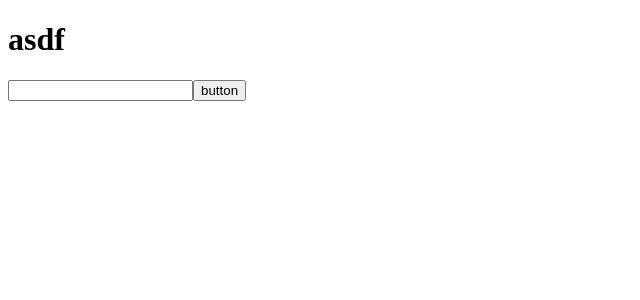
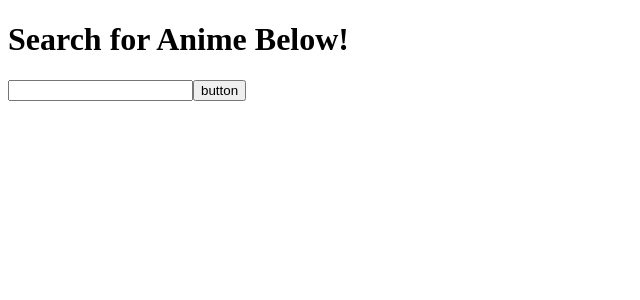
Before and after one commit to luc-ky-khuu/vue-practice, a Vue app in the folder vue-practice/: page / in a window 1280 px wide. Shown: the top 300 px of the page, without its empty margins (0-640 px from the left). Built offline with nearby package versions, Linux system fonts and the light colour scheme.

Commit message:
user can search an anime title and get results

```diff
--- a/vue-practice/src/App.vue
+++ b/vue-practice/src/App.vue
@@ -1,7 +1,7 @@
 <template>
   <main>
-    <Header />
-    <AnimeTitles :animeTitles='animeList' />
+    <Header :searchTitle='searchTitle'/>
+    <AnimeTitles :animeTitles='animeList' :searchTitle='searchTitle' />
     <Button @submit='submitForm' />
   </main>
 </template>
@@ -19,15 +19,16 @@
     },
     data () {
       return {
-        animeList: '',
+        animeList: [],
+        searchTitle: '',
       }
     },
     methods: {
-      submitForm: async function () {
-        const results = await fetch('https://api.jikan.moe/v4/anime?q=naruto&sfw')
+      submitForm: async function (search) {
+        this.searchTitle = search;
+        const results = await fetch(`https://api.jikan.moe/v4/anime?q=${search}&sfw`)
         const list = await results.json();
         this.animeList = list.data;
-        console.log(this.animeList)
       }
     }
   }
--- a/vue-practice/src/components/AnimeTitles.vue
+++ b/vue-practice/src/components/AnimeTitles.vue
@@ -1,14 +1,23 @@
 <template>
-  <ul >
+  <ul v-if='searchTitle'>
     <li v-for='title in animeTitles' :key='title.id'>{{title.title}}</li>
   </ul>
+  <h1 v-else>Search for Anime Below!</h1>
 </template>
 
 <script>
   export default {
     name: 'anime titles',
     props: {
-      animeTitles: Array
+      animeTitles: Array,
+      searchTitle: String
     },
   }
 </script>
+
+<style scope>
+  ul {
+    border: 3px solid black;
+    border-radius: 10px
+  }
+</style>
--- a/vue-practice/src/components/Button.vue
+++ b/vue-practice/src/components/Button.vue
@@ -1,12 +1,17 @@
 <template>
   <form>
-    <input type='text'>
-    <button @click="$emit('submit')" >button</button>
+    <input v-model='searchTitle'>
+    <button @click.prevent="$emit('submit', searchTitle)" >button</button>
   </form>
 </template>
 
 <script>
   export default {
     name: 'Test Button',
+    data() {
+      return {
+        searchTitle: ''
+      }
+    }
   }
 </script>
--- a/vue-practice/src/components/Header.vue
+++ b/vue-practice/src/components/Header.vue
@@ -1,5 +1,5 @@
 <template>
-  <h1>{{headerValue}}</h1>
+  <h1 v-if='searchTitle'>{{searchTitle}}</h1>
 </template>
 
 
@@ -10,6 +10,9 @@
       return {
         headerValue: 'asdf'
       }
+    },
+    props: {
+      searchTitle: String,
     }
   }
 </script>
```
